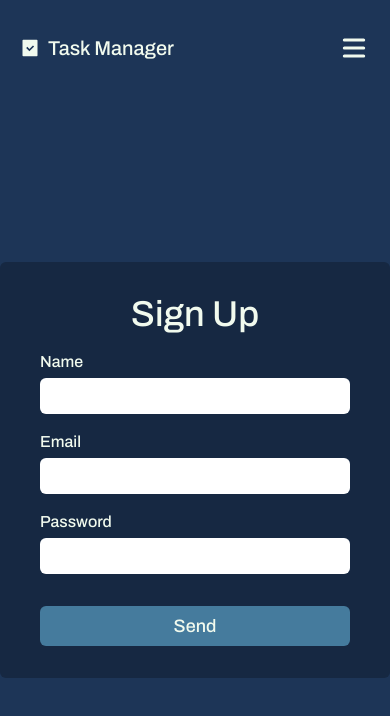
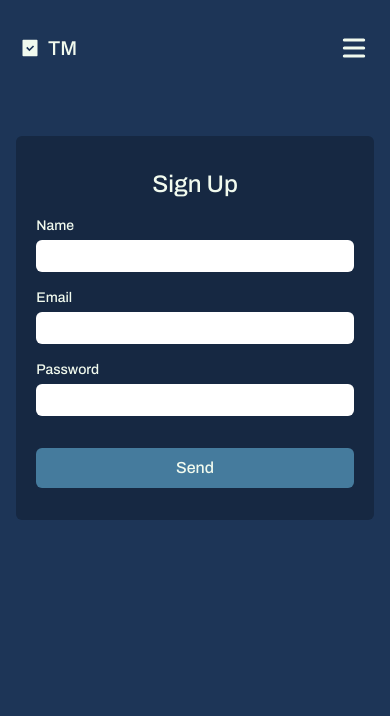
Before and after one commit to sergiopmdev/task-manager, a React (Vite) app: page /register in a window 390 px wide. Shown: the top 716 px of the page. Built offline with nearby package versions, Linux system fonts and the light colour scheme.

Commit message:
[TM-01] Implement responsive format
Implementation of the responsive format in the user registration form

```diff
--- a/src/components/Register/RegisterForm.jsx
+++ b/src/components/Register/RegisterForm.jsx
@@ -32,9 +32,9 @@ function RegisterForm() {
   }
 
   return (
-    <div className="flex h-[calc(100vh-6rem)] w-screen items-center justify-center">
+    <div className="mt-10 flex h-auto w-screen items-center justify-center md:mt-0 md:h-[calc(100vh-6rem)]">
       <form
-        className="relative mx-auto flex w-[35rem] flex-col justify-center rounded-md bg-extra-dark-blue py-8 px-10"
+        className="relative mx-auto flex w-11/12 flex-col justify-center rounded-md bg-extra-dark-blue py-8 px-5 md:w-[35rem] md:px-10"
         onSubmit={handleSubmit(onSubmit)}
       >
         {registerStatus == 409 && (
--- a/src/components/Shared/FormSubmit.jsx
+++ b/src/components/Shared/FormSubmit.jsx
@@ -9,7 +9,7 @@ function FormSubmit(props) {
       disabled={disabledStatus}
       className={`${
         disabledStatus && "cursor-not-allowed opacity-50"
-      } mt-8 h-10 rounded-md bg-medium-blue text-lg transition-colors enabled:hover:bg-medium-blue/[.9]`}
+      } mt-8 h-10 rounded-md bg-medium-blue text-base transition-colors enabled:hover:bg-medium-blue/[.9] md:text-lg`}
       type="submit"
     >
       <div className="flex items-center justify-center gap-2">
--- a/src/components/Shared/FormTitle.jsx
+++ b/src/components/Shared/FormTitle.jsx
@@ -1,5 +1,5 @@
 function FormTitle(props) {
-  return <h1 className="text-center text-4xl">{props.title}</h1>;
+  return <h1 className="text-center text-2xl md:text-3xl">{props.title}</h1>;
 }
 
 export default FormTitle;
--- a/src/components/Shared/Header.jsx
+++ b/src/components/Shared/Header.jsx
@@ -17,7 +17,7 @@ function Header(props) {
 
   return (
     <header
-      className={`sticky top-0 flex ${
+      className={`sticky top-0 z-10 flex ${
         activeHeader ? "h-20" : "h-24"
       } w-full items-center justify-center transition-[height,background-color] duration-200 ${
         activeHeader && "bg-extra-dark-blue"
--- a/src/components/Shared/Input.jsx
+++ b/src/components/Shared/Input.jsx
@@ -4,10 +4,10 @@ function Input(props) {
   return (
     <div className="relative flex flex-col">
       {props.error && <Error message={props.errorMessage} />}
-      <label className="mt-4 mb-1">{props.label}</label>
+      <label className="mt-4 mb-1 text-sm md:text-base">{props.label}</label>
       <input
         type={props.type && props.type}
-        className="h-9 rounded-md"
+        className="h-8 rounded-md md:h-9"
         {...props.dataHook}
       ></input>
     </div>
--- a/src/components/Shared/Logo.jsx
+++ b/src/components/Shared/Logo.jsx
@@ -1,10 +1,22 @@
 import { RiTaskFill } from "react-icons/ri";
+import { useState } from "react";
+import { useEffect } from "react";
+import addWidthListener from "../../utilities/addWidthListener";
 
 function Logo(props) {
+  const [shortLogo, setShortLogo] = useState(false);
+  const screenWidth = window.innerWidth;
+
+  useEffect(() => {
+    addWidthListener(768, setShortLogo, true);
+  }, []);
+
   return (
     <div className="flex cursor-pointer items-center gap-2 transition-colors hover:text-light-blue">
       <RiTaskFill className="h-5 w-5 md:h-8 md:w-8"></RiTaskFill>
-      <h1 className="text-xl md:text-2xl">{props.appName}</h1>
+      <h1 className="text-xl md:text-2xl">
+        {shortLogo == false && screenWidth >= 768 ? props.appName : "TM"}
+      </h1>
     </div>
   );
 }
--- a/src/utilities/addWidthListener.js
+++ b/src/utilities/addWidthListener.js
@@ -1,9 +1,19 @@
-function addWidthListener(width, setState) {
+function addWidthListener(width, setState, backState = false) {
   /**
    * Add listener that changes a provided
    * state when the screen size is equal
    * or lower than the given width
    */
+
+  if (backState) {
+    return window.addEventListener("resize", function () {
+      if (this.innerWidth >= width) {
+        return setState(false);
+      } else {
+        return setState(true);
+      }
+    });
+  }
 
   return window.addEventListener("resize", function () {
     if (this.innerWidth >= width) {
```
